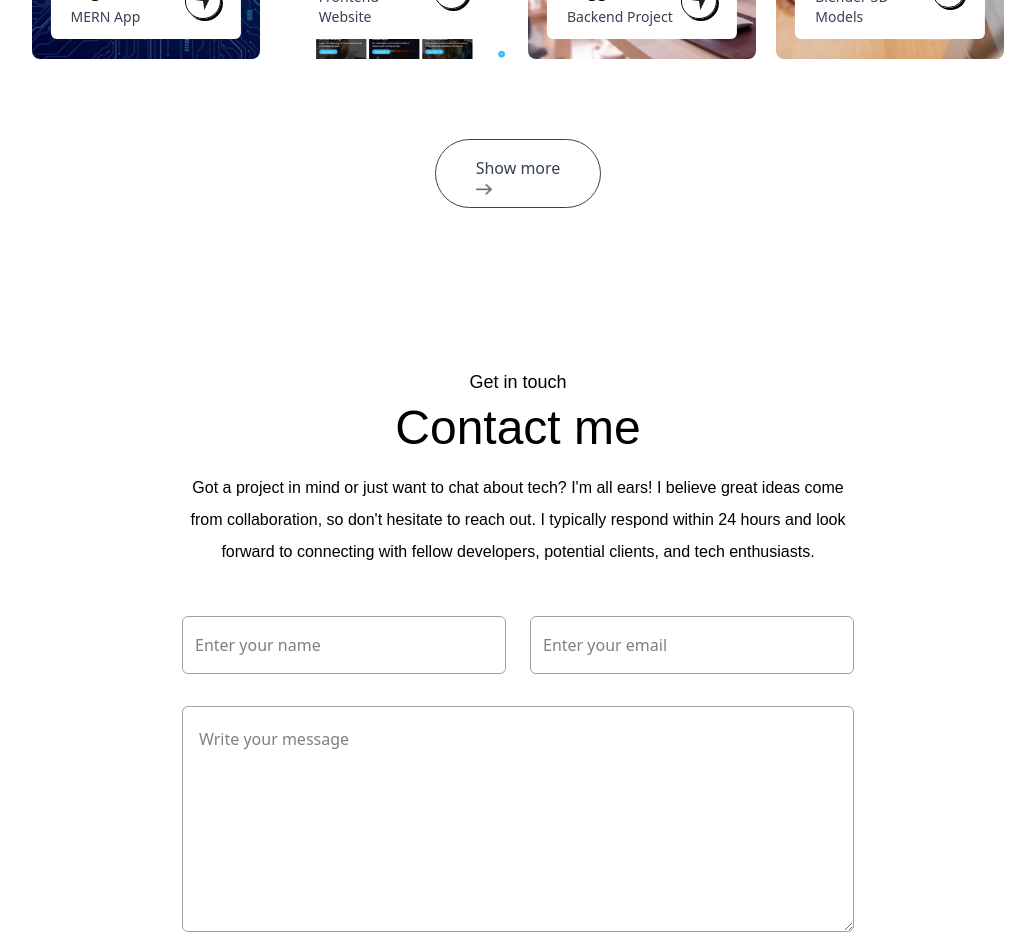
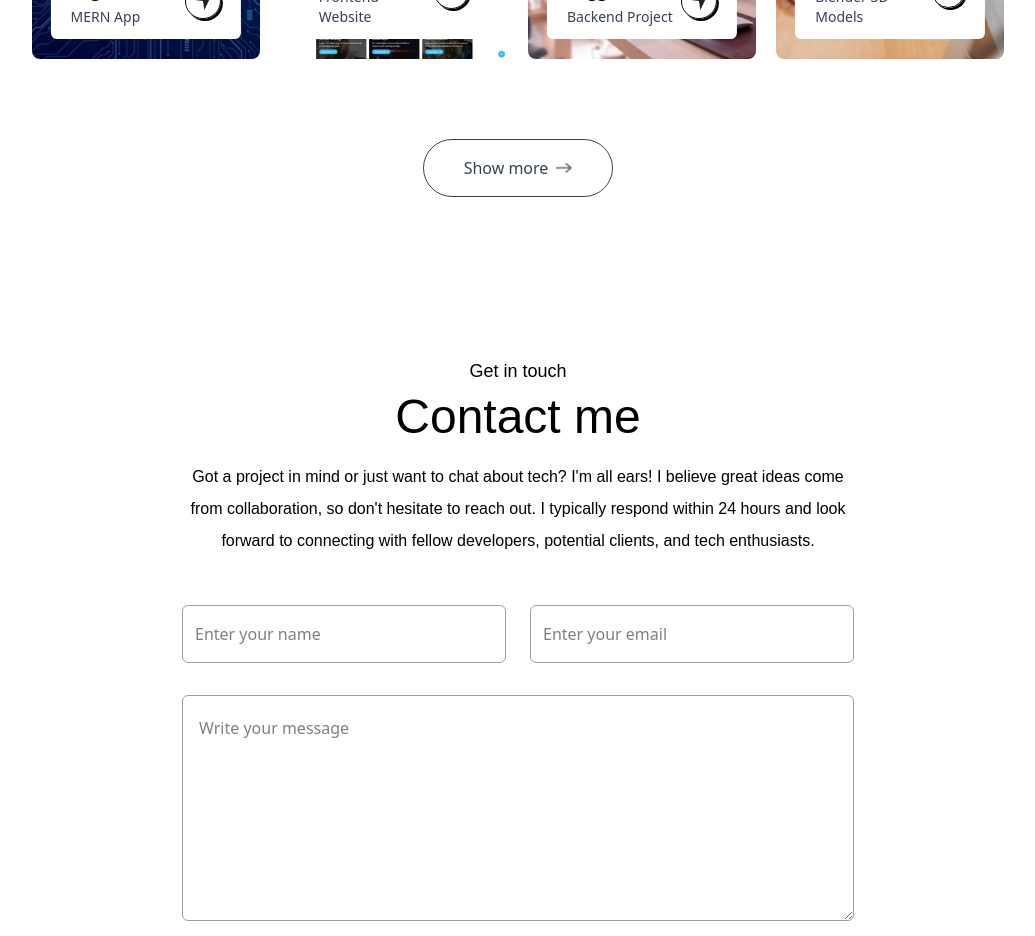
Before and after one commit to Aditya-2aga/portfolio, a Next.js app: page / in a window 1280 px wide. Shown: the part 2900-3836 px from the top of the page, without its empty margins (122-1157 px from the left). Built offline with nearby package versions, Linux system fonts and the light colour scheme; a web font is replaced by a local one.

Commit message:
finalised linktree

```diff
--- a/components/Projects.jsx
+++ b/components/Projects.jsx
@@ -78,7 +78,7 @@ const Projects = ({ isDarkMode }) => {
       initial={{ opacity: 0 }}
       whileInView={{ opacity: 1 }}
       transition={{ duration: 0.5, delay: 1.1 }}
-        href="#"
+        href="https://linktr.ee/Aditya_projects"
         className={`w-max flex items-center justify-center gap-2
        border-[0.5px]  rounded-full py-3 px-10
        ${isDarkMode ? "border-white" : "border-gray-700"}
@@ -87,14 +87,14 @@ const Projects = ({ isDarkMode }) => {
       }
       ${isDarkMode ? "text-white/80" : "text-gray-700"} duration-500`}
       >
-        <a href="https://linktr.ee/Aditya_projects">Show more{" "}
+        Show more{" "}
         <Image
           src={
             isDarkMode ? assets.right_arrow_bold_dark : assets.right_arrow_bold
           }
           alt="more"
           className="w-4"
-        />{" "}</a>
+        />{" "}
       </motion.a>
     </motion.div>
   );
```
